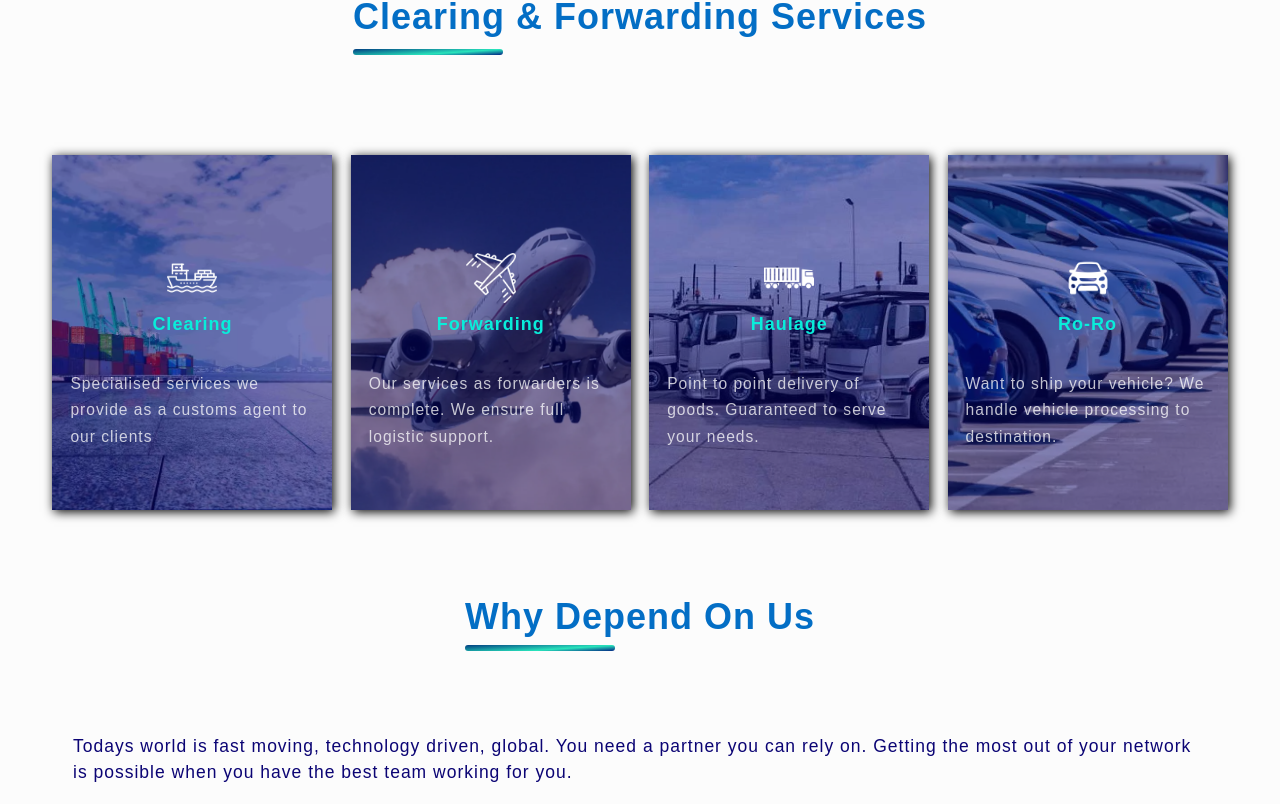
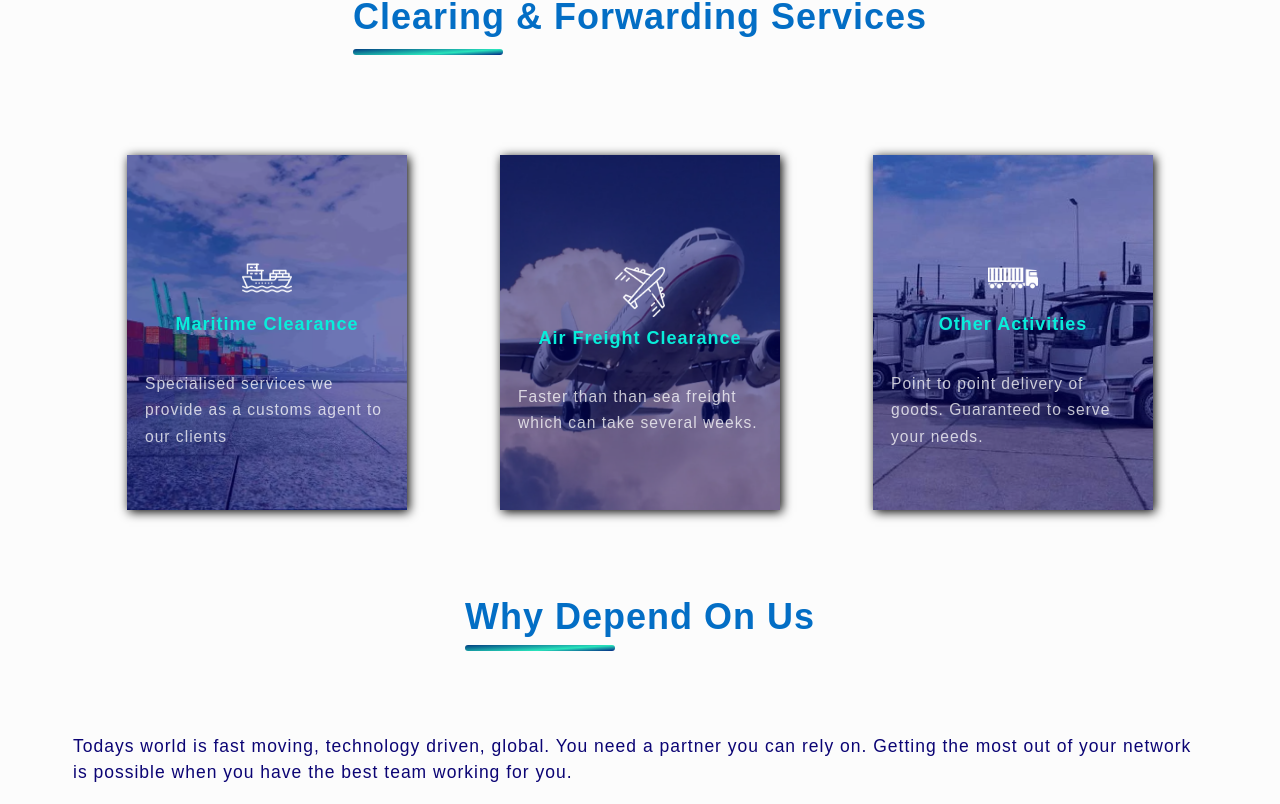
Before and after one commit to abeonweb/marine-express-site, a Next.js app: page / in a window 1280 px wide. Shown: the part 876-1680 px from the top of the page. Built offline with nearby package versions, Linux system fonts and the light colour scheme.

Commit message:
update to services info

```diff
--- a/data.js
+++ b/data.js
@@ -49,69 +49,60 @@ const about = [
 
 const services =[
     {
-        id: "clearing",
-        title: "Clearing",
+        id: "maritime",
+        title: "Maritime Clearance",
         image: "/images/wharf.webp",
         icon: "/images/ship.png",
         text: "Specialised services we provide as a customs agent to our clients",
         list: [
-            "Provision of a suitable environment conducive to clear your cargo in order to avoid payment of demurrage",
-            "Adequate information about ship movement with their cargo. That is name of ship agents, arrival and berthing dates of the ship, and the port of discharge",
-            "submission and completion of all necessary shipping / NPA documentation",
-            "Processing of all customs documents to the final relaeasing stage",
-            "Supervision of discharging and loading operations",
-            "Supervision and sighting of goods discharged from the carrying vessel to arrange for private  protection so as to prevent pilfering",
-            "Delivery of consignment to the importers premises or warehouse", ,
-            "Providing information about duty payments through any of the designated banks to the importers, in order to avoid unnecessary delays",
-            "Submission of all relevant document to the importe for remittance purposes throught he bank  after the goods have been cleared",
-            "Informing the importer where necessary, through ddetailed report of the consignment condition as at the time of discharge",
+            "Open cargo / groupage containers",
+            "Containerized cargo",
+            "Roll on Roll off automobile clearance",
+            "New project cargo clearance",
+            "Bulk cargo clearance: Monitoring of such vessels from point of departure to any Nigerian port",
         ]
 
     },
     {
-        id: "forwarding",
-        title: "Forwarding",
+        id: "air",
+        title: "Air Freight Clearance",
         image: "/images/cargo-plane.webp",
         icon: "/images/airplane.png",
-        text: "Our services as forwarders is complete. We ensure full logistic support.",
+        text: "Faster than than sea freight which can take several weeks.",
         list: [
-            "Liase effectively with the exporters on how to register with the Nigerian Export Promotion Council",
-            "Process of export Bill of Entry with customs",
-            "Booking of space with the shipping company up to final destination",
-            "Securing of competitive freight rates",
-            "Provision of adequate warehousing if required",
-            "Processing of export documents with the relevant port operators i.e Nigeria Ports Authority,  National Maritime Authority, Shipping Companies",
-            " Securing all export clearances form the approriate Govenment agencies such as the National Drug Law Enforcement Agency, State Security Services, Ministry of Agriculture etc",
-            " Collection of Bill of Lading and other vital documents from shipping companies for immediate deleivery to the exporter",
+            "Air freight is the faster way to import goods into Nigeria",
+            "We work with all airlines carrying cargo by air into any designated cargo shed in Nigeria",
+            "Arrival and departure times are very reliable",
+            "Cargo can be sent almost anywhere"
         ]
 
     },
     {
-        id: "haulage",
-        title: "Haulage",
+        id: "other",
+        title: "Other Activities",
         image: "/images/trucks.webp",
         icon: "/images/truck.png",
         text: "Point to point delivery of goods. Guaranteed to serve your needs.",
         list: [
-            "All transportation is coverd by In-transit insurance. This protects your merchandise from origin to destination.",
-            "Provision of adequate warehousing if required",
-            "Effective haulage system for all cargoes both containarized and palleticed up to the carrying  shipping company terminal",
+            "Provision of warehouse services to our clients.",
+            "Cargo survey and superintendence",
+            "Specialized haulage services for whenever the need arises",
         ]
 
     },
-    {
-        id: "ro-ro",
-        title: "Ro-Ro",
-        image: "/images/ro-ro.webp",
-        icon: "/images/suv-car.png",
-        text: "Want to ship your vehicle? We handle vehicle processing to destination.",
-        list: [
-            "All transportation is coverd by In-transit insurance. This protects your merchandise from origin to destination.",
-            "Provision of adequate warehousing if required",
-            "Effective haulage system for all cargoes both containarized and palleticed up to the carrying  shipping company terminal",
-        ]
+    // {
+    //     id: "ro-ro",
+    //     title: "Ro-Ro",
+    //     image: "/images/ro-ro.webp",
+    //     icon: "/images/suv-car.png",
+    //     text: "Want to ship your vehicle? We handle vehicle processing to destination.",
+    //     list: [
+    //         "All transportation is coverd by In-transit insurance. This protects your merchandise from origin to destination.",
+    //         "Provision of adequate warehousing if required",
+    //         "Effective haulage system for all cargoes both containarized and palleticed up to the carrying  shipping company terminal",
+    //     ]
 
-    },
+    // },
 ]
 
 const links = [
```
